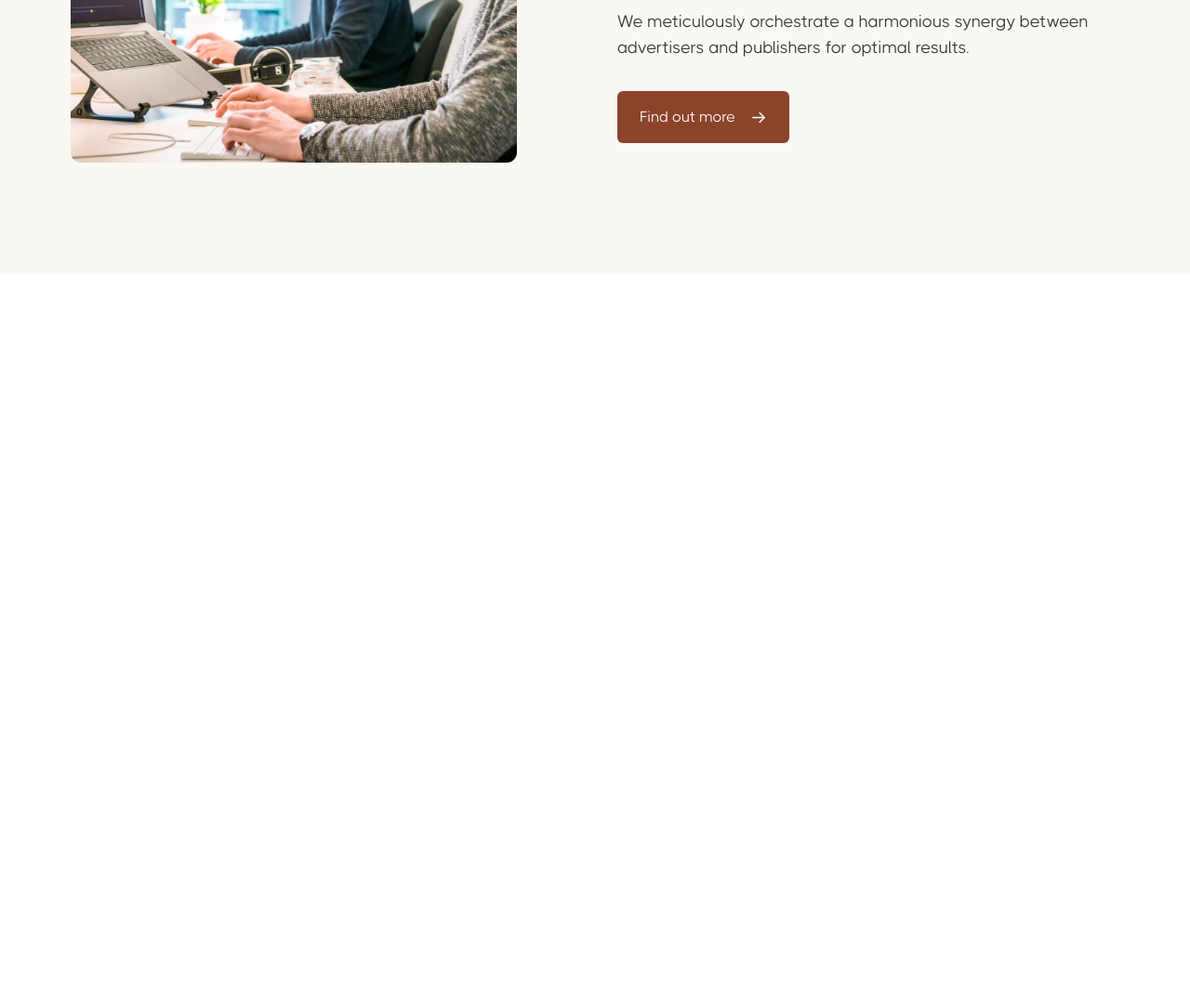
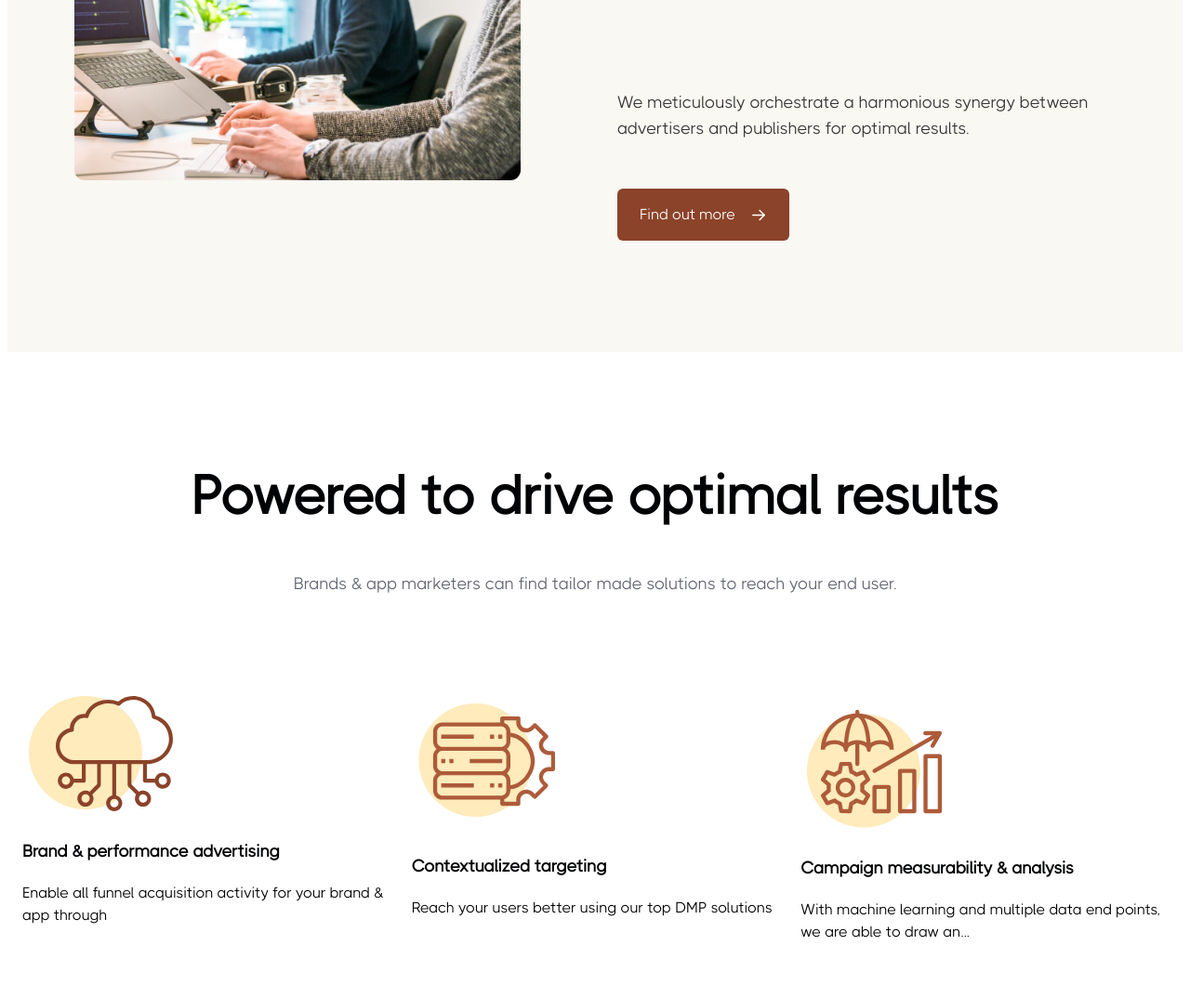
Before and after one commit to nafeezmahdi/juunoo-html-css, a plain HTML site: page index.html in a window 1280 px wide. Shown: the part 579-1653 px from the top of the page at 93% size. Before the commit the page ends 874 px from the top, so only its background shows below. Drawn offline with Linux system fonts and the light colour scheme; files whose address does not match are found by name.

Commit message:
adding feature section

```diff
--- a/css/about-section.css
+++ b/css/about-section.css
@@ -4,9 +4,9 @@
 
 .about-box {
   align-items: center;
-  padding: 2.5rem 1rem;
   gap: 3rem;
-  margin: 0 auto;
+  /* padding: 2.5rem 1rem; */
+  /* margin: 0 auto; */
 }
 
 .about-img {
--- /dev/null
+++ b/css/feature-section.css
@@ -0,0 +1,40 @@
+.section-feature {
+  padding: 5rem 0;
+  border-color: inherit;
+}
+
+.feature-box {
+  gap: 5rem;
+  justify-content: center;
+}
+
+.feature-text-box {
+  gap: 1.5rem;
+}
+
+.feature-heading-text {
+  display: inline-block;
+  margin: 0 auto;
+}
+
+.feature-sm-text {
+  color: rgb(100 102 112) !important;
+  margin-left: auto;
+  margin-right: auto;
+}
+
+.feature-items-box {
+  gap: 1.5rem;
+}
+
+.feature-item-box {
+}
+
+.fib-img {
+}
+
+.fi-heading-text {
+}
+
+.fi-sm-text {
+}
--- a/css/style.css
+++ b/css/style.css
@@ -52,10 +52,20 @@ Medium :
   font-style: normal;
 }
 
-* {
+*,
+::before ::after {
   padding: 0;
   margin: 0;
   box-sizing: border-box;
+  border-width: 0;
+  border-style: solid;
+  border-color: #c3c3c3;
+}
+
+h2 {
+  color: rgb(0, 2, 4);
+  font-size: 3.625rem !important;
+  line-height: 4.625rem !important;
 }
 
 h3 {
@@ -63,6 +73,12 @@ h3 {
   font-size: 1.125rem;
   line-height: 1.75rem;
   font-weight: 700;
+}
+
+p {
+  font-size: 1rem;
+  line-height: 1.5rem;
+  font-weight: 400;
 }
 
 body {
@@ -74,6 +90,11 @@ body {
   margin: 0 auto;
 }
 
+.section-padding-margin {
+  padding: 2.5rem 1rem;
+  margin: 0 auto;
+}
+
 .section-padding {
   padding: 5rem 0;
 }
@@ -82,8 +103,20 @@ body {
   display: grid;
 }
 
+.flex {
+  display: flex;
+}
+
+.flex-col {
+  flex-direction: column;
+}
+
 .grid--2--cols {
   grid-template-columns: repeat(2, minmax(0, 1fr));
+}
+
+.grid--3--cols {
+  grid-template-columns: repeat(3, minmax(0, 1fr));
 }
 
 .grid--4--cols {
--- a/index.html
+++ b/index.html
@@ -5,6 +5,7 @@
     <meta name="viewport" content="width=device-width, initial-scale=1.0" />
     <title>Juunoo</title>
     <!-- CSS Links -->
+    <link rel="stylesheet" href="css/feature-section.css" />
     <link rel="stylesheet" href="css/about-section.css" />
     <link rel="stylesheet" href="css/hero-section.css" />
     <link rel="stylesheet" href="css/header.css" />
@@ -45,7 +46,7 @@
     <!--  -->
     <main class="main-section">
       <!-- Hero Section -->
-      <section class="section-hero">
+      <!-- <section class="section-hero">
         <div class="hero-box">
           <h1 class="hero-text">
             We specialize in helping a user find your brand
@@ -58,11 +59,13 @@
               class="arrow-dark"
           /></a>
         </div>
-      </section>
+      </section> -->
       <!--  -->
       <!-- About Section -->
       <section class="section-about section-padding">
-        <div class="about-box container grid grid--2--cols">
+        <div
+          class="about-box section-padding-margin container grid grid--2--cols"
+        >
           <img
             src="assets/about-us.png"
             alt="Two man working on laptop"
@@ -89,6 +92,50 @@
         </div>
       </section>
       <!--  -->
+      <!-- Feature Section -->
+      <section class="section-feature">
+        <div class="container feature-box section-padding-margin flex flex-col">
+          <div class="feature-text-box grid">
+            <h2 class="feature-heading-text section-heading">
+              Powered to drive optimal results
+            </h2>
+            <p class="feature-sm-text section-sm-text">
+              Brands & app marketers can find tailor made solutions to reach
+              your end user.
+            </p>
+          </div>
+          <div class="feature-items-box grid grid--3--cols">
+            <!--  -->
+            <div class="feature-item-box">
+              <img src="assets/1.svg" alt="" class="fib-img" />
+              <h3 class="fi-heading-text">Brand & performance advertising</h3>
+              <p class="fi-sm-text">
+                Enable all funnel acquisition activity for your brand & app
+                through
+              </p>
+            </div>
+            <!--  -->
+            <div class="feature-item-box">
+              <img src="assets/2.svg" alt="" class="fib-img" />
+              <h3 class="fi-heading-text">Contextualized targeting</h3>
+              <p class="fi-sm-text">
+                Reach your users better using our top DMP solutions
+              </p>
+            </div>
+            <!--  -->
+            <div class="feature-item-box">
+              <img src="assets/3.svg" alt="" class="fib-img" />
+              <h3 class="fi-heading-text">Campaign measurability & analysis</h3>
+              <p class="fi-sm-text">
+                With machine learning and multiple data end points, we are able
+                to draw an...
+              </p>
+            </div>
+            <!--  -->
+          </div>
+        </div>
+      </section>
+      <!--  -->
     </main>
   </body>
 </html>
```
